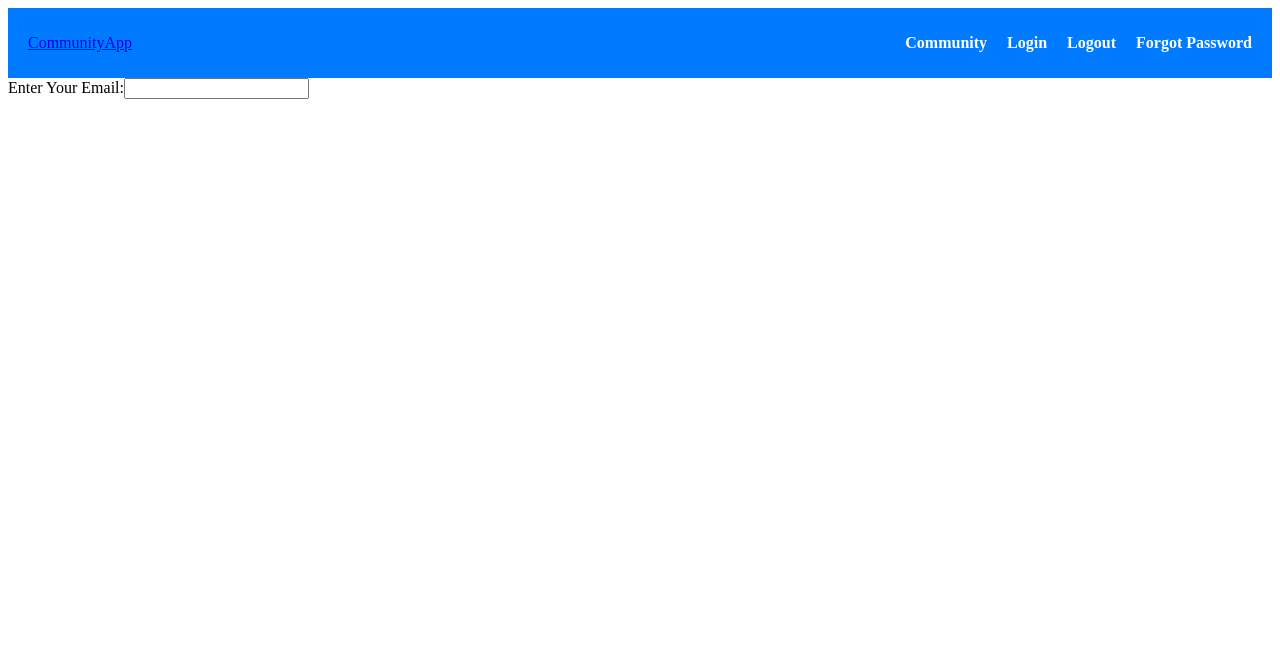
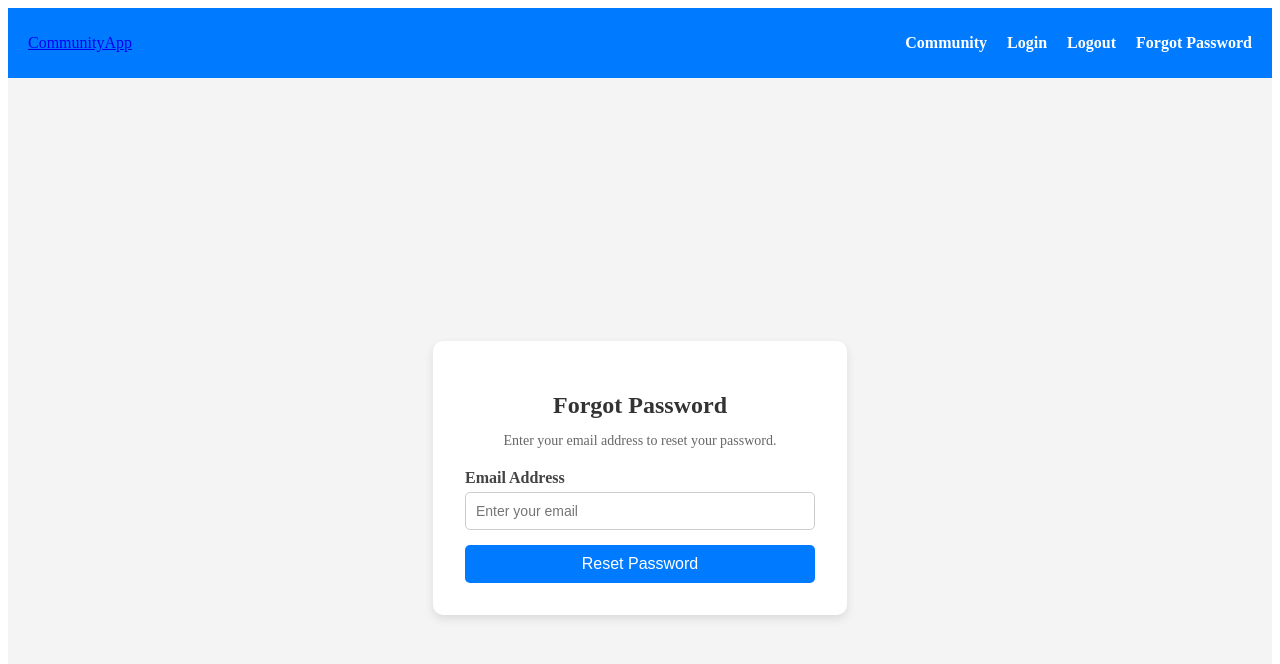
Before and after one commit to jnvshubham7/community-app, an Angular app: page /forgot-password in a window 1280 px wide. Shown: the top 664 px of the page. Built offline with nearby package versions, Linux system fonts and the light colour scheme.

Commit message:
add forgot password feature and update login component with API integration

```diff
--- a/angular.json
+++ b/angular.json
@@ -57,6 +57,9 @@
         },
         "serve": {
           "builder": "@angular-devkit/build-angular:dev-server",
+          "options": {
+            "port": 3000
+          },
           "configurations": {
             "production": {
               "buildTarget": "community-app:build:production"
--- a/src/app/forgot-password/forgot-password.component.css
+++ b/src/app/forgot-password/forgot-password.component.css
@@ -0,0 +1,65 @@
+.forgot-password-container {
+    display: flex;
+    justify-content: center;
+    align-items: center;
+    height: 100vh;
+    background-color: #f4f4f4;
+  }
+
+  .forgot-password-card {
+    background: #ffffff;
+    padding: 2rem;
+    border-radius: 10px;
+    box-shadow: 0 4px 10px rgba(0, 0, 0, 0.1);
+    text-align: center;
+    width: 350px;
+  }
+
+  h2 {
+    margin-bottom: 10px;
+    color: #333;
+  }
+
+  .description {
+    font-size: 14px;
+    color: #666;
+    margin-bottom: 20px;
+  }
+
+  .input-group {
+    display: flex;
+    flex-direction: column;
+    text-align: left;
+  }
+
+  .input-group label {
+    font-weight: 600;
+    margin-bottom: 5px;
+    color: #444;
+  }
+
+  .input-group input {
+    padding: 10px;
+    border: 1px solid #ccc;
+    border-radius: 5px;
+    font-size: 14px;
+    outline: none;
+  }
+
+
+
+  .reset-btn {
+    background-color: #007bff;
+    color: white;
+    padding: 10px;
+    border: none;
+    border-radius: 5px;
+    font-size: 16px;
+    cursor: pointer;
+    margin-top: 15px;
+    width: 100%;
+  }
+
+  .reset-btn:hover {
+    background-color: #0056b3;
+  }
--- a/src/app/forgot-password/forgot-password.component.html
+++ b/src/app/forgot-password/forgot-password.component.html
@@ -1,10 +1,14 @@
-<div>
-    <form (ngSubmit) ="resetPassword()" >
+<div class="forgot-password-container">
+    <div class="forgot-password-card">
+      <h2>Forgot Password</h2>
+      <p class="description">Enter your email address to reset your password.</p>
 
-        <div>
-            <label for="email">Enter Your Email:</label>
-            <input type="email" id="email" [(ngModel)]="email" name="email" required>
+      <form (ngSubmit)="resetPassword()" class="form-container">
+        <div class="input-group">
+          <label for="email">Email Address</label>
+          <input type="email" id="email" [(ngModel)]="email" name="email" required placeholder="Enter your email">
         </div>
-
-    </form>
-</div>
+        <button type="submit" class="reset-btn">Reset Password</button>
+      </form>
+    </div>
+  </div>
--- a/src/app/login/login.component.ts
+++ b/src/app/login/login.component.ts
@@ -1,33 +1,45 @@
 import { Component } from '@angular/core';
 import { FormsModule } from '@angular/forms';
 import { Router, RouterLink } from '@angular/router';
+import { HttpClient, HttpClientModule } from '@angular/common/http';
 
 @Component({
+  standalone: true,
   selector: 'app-login',
-  imports: [FormsModule, RouterLink],
   templateUrl: './login.component.html',
-  styleUrl: './login.component.css'
+  styleUrls: ['./login.component.css'],
+  imports: [FormsModule, RouterLink, HttpClientModule] // ✅ Import HttpClientModule
 })
 export class LoginComponent {
+  api_url: string = 'https://b42-web-067-scripting-stars.onrender.com/user/login';
 
   email: string = '';
   password: string = '';
 
-  constructor(private router: Router)
-  {}
+  constructor(private http: HttpClient, private router: Router) {}
 
-  login()
-  {
-    console.log('Email: ' + this.email + ' Password: ' + this.password);
-    if(this.email == 'admin' && this.password == 'admin')
-    {
-      this.router.navigate(['/community']);
-    }
-    else
-    {
-      alert('Invalid credentials');
-    }
+  login() {
+    const userData = {
+      email: this.email,
+      password: this.password
+    };
+
+    this.http.post(this.api_url, userData)
+      .subscribe({
+        next: (response: any) => {
+          console.log('Login successful', response);
+          alert('Login successful! Redirecting...');
+
+          // Store token in local storage
+          localStorage.setItem('token', response.token);
+
+          // Redirect to community page after login
+          this.router.navigate(['/community']);
+        },
+        error: (error) => {
+          console.error('Login failed', error);
+          alert('Invalid email or password. Please try again.');
+        }
+      });
   }
-
-
 }
```
